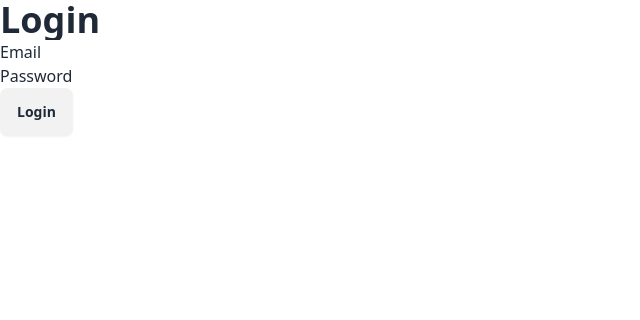
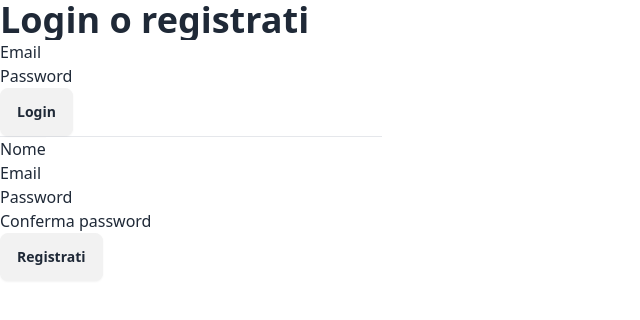
Before and after one commit to LorenzoNicco/software_gestionale_fe, a Vue app: page /login in a window 1280 px wide. Shown: the top 320 px of the page, without its empty margins (0-640 px from the left). Built offline with nearby package versions, Linux system fonts and the light colour scheme.

Commit message:
add registrazione utente

```diff
--- a/src/views/authentication/Login.vue
+++ b/src/views/authentication/Login.vue
@@ -1,24 +1,45 @@
 <script>
-    import { useRouter } from 'vue-router';
-
 export default {
     data() {
         return {
-            // router: useRouter(),
-            form: {
+            formLogin: { //Campi per il login
                 email: '',
                 password: ''
+            },
+            formRegister: { //Campi per la registrazione
+                name: '',
+                email: '',
+                password: '',
+                password_confirmation: ''
             }
         }
     },
     methods: {
         //Funzione per l'invio del form di login
-        submit() {
+        submitLogin() {
             axios.get("http://localhost:8000/sanctum/csrf-cookie")
             .then(()=>{
                 axios.post("http://localhost:8000/login", {
-                    email: this.form.email,
-                    password: this.form.password
+                    email: this.formLogin.email,
+                    password: this.formLogin.password
+                }).then(()=>{
+                    this.$router.push("/");
+                    axios.get("http://localhost:8000/api/user")
+                    .then((response)=>{
+                        console.log(response.data);
+                    });
+                });
+            });
+        },
+        //Funzione per l'invio del form di registrazione
+        submitRegister() {
+            axios.get("http://localhost:8000/sanctum/csrf-cookie")
+            .then(()=>{
+                axios.post("http://localhost:8000/register", {
+                    name: this.formRegister.name,
+                    email: this.formRegister.email,
+                    password: this.formRegister.password,
+                    password_confirmation: this.formRegister.password_confirmation
                 }).then(()=>{
                     this.$router.push("/");
                     axios.get("http://localhost:8000/api/user")
@@ -33,21 +54,45 @@ export default {
 </script>
 
 <template>
-    <h1 class="text-4xl font-bold">Login</h1>
+    <h1 class="text-4xl font-bold">Login o registrati</h1>
 
     <div>
-        <form @submit.prevent="submit" class="login">
+        <form @submit.prevent="submitLogin">
             <div class="form-group">
                 <label>Email</label>
-                <input v-model="form.email" type="text" class="form-input">
+                <input v-model="formLogin.email" type="text" class="form-input">
             </div>
             <div class="form-group">
                 <label>Password</label>
-                <input v-model="form.password" type="password" class="form-input">
+                <input v-model="formLogin.password" type="password" class="form-input">
             </div>
             <div class="form-group">
                 <button type="submit" class="form-input btn">Login</button>
             </div>
         </form>
+
+        <hr>
+
+        <form @submit.prevent="submitRegister">
+            <div class="form-group">
+                <label>Nome</label>
+                <input v-model="formRegister.name" type="text" class="form-input">
+            </div>
+            <div class="form-group">
+                <label>Email</label>
+                <input v-model="formRegister.email" type="text" class="form-input">
+            </div>
+            <div class="form-group">
+                <label>Password</label>
+                <input v-model="formRegister.password" type="password" class="form-input">
+            </div>
+            <div class="form-group">
+                <label>Conferma password</label>
+                <input v-model="formRegister.password_confirmation" type="password" class="form-input">
+            </div>
+            <div class="form-group">
+                <button type="submit" class="form-input btn">Registrati</button>
+            </div>
+        </form>
     </div>
 </template>
```
